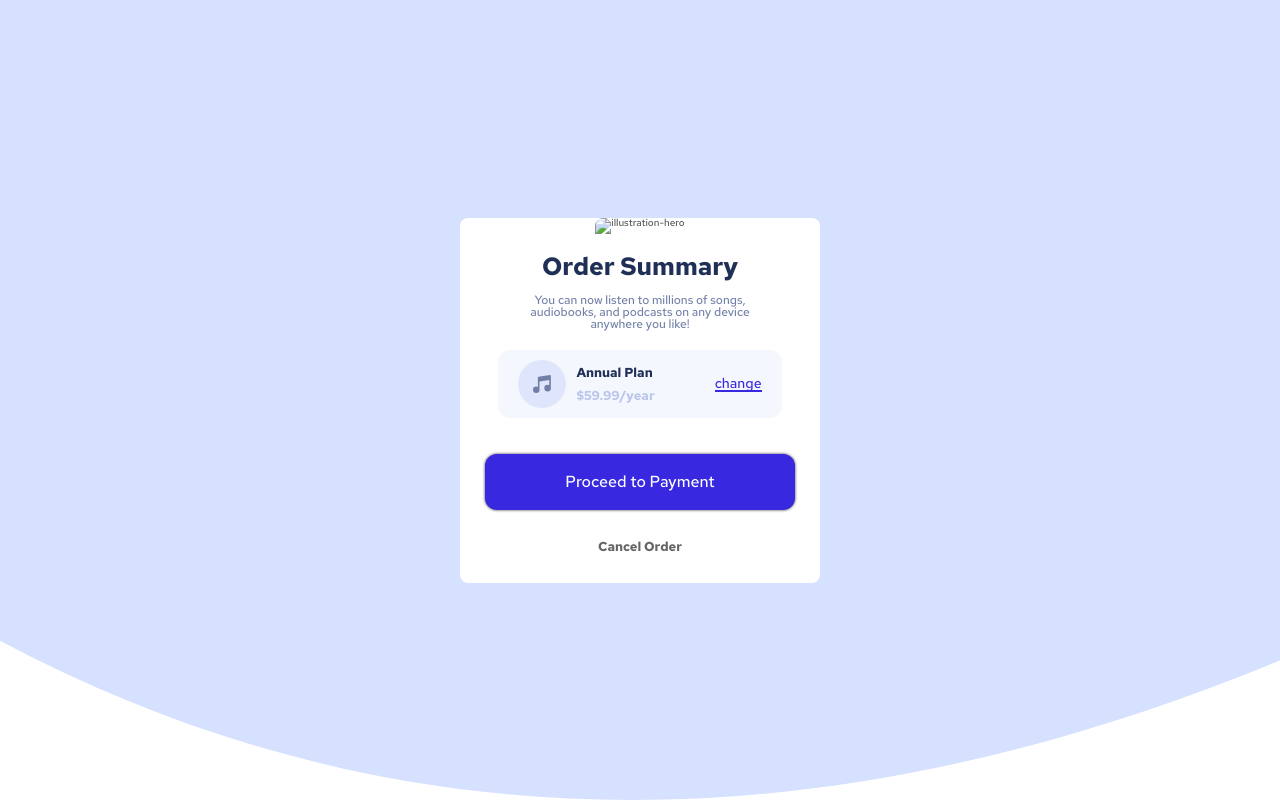
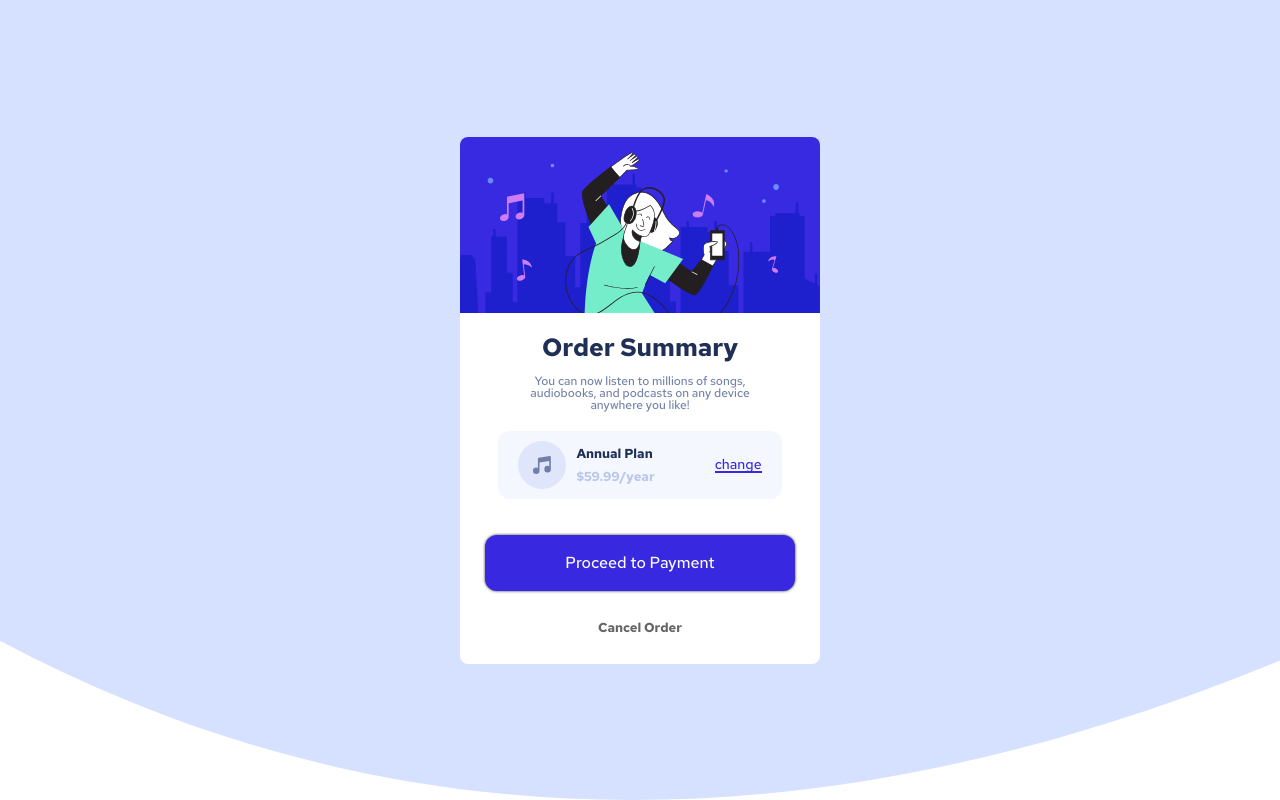
Before and after one commit to Ahmedhassanin12/order-summary-component-main, a plain HTML site: page index.html in a window 1280 px wide. Drawn offline with Linux system fonts and the light colour scheme.

Commit message:
Update index.html

```diff
--- a/index.html
+++ b/index.html
@@ -28,7 +28,7 @@
       <section>
         <div class="img-box">
           <img
-            src="/images/illustration-hero.svg"
+            src="/illustration-hero.svg"
             alt="illustration-hero"
             srcset=""
           />
```
